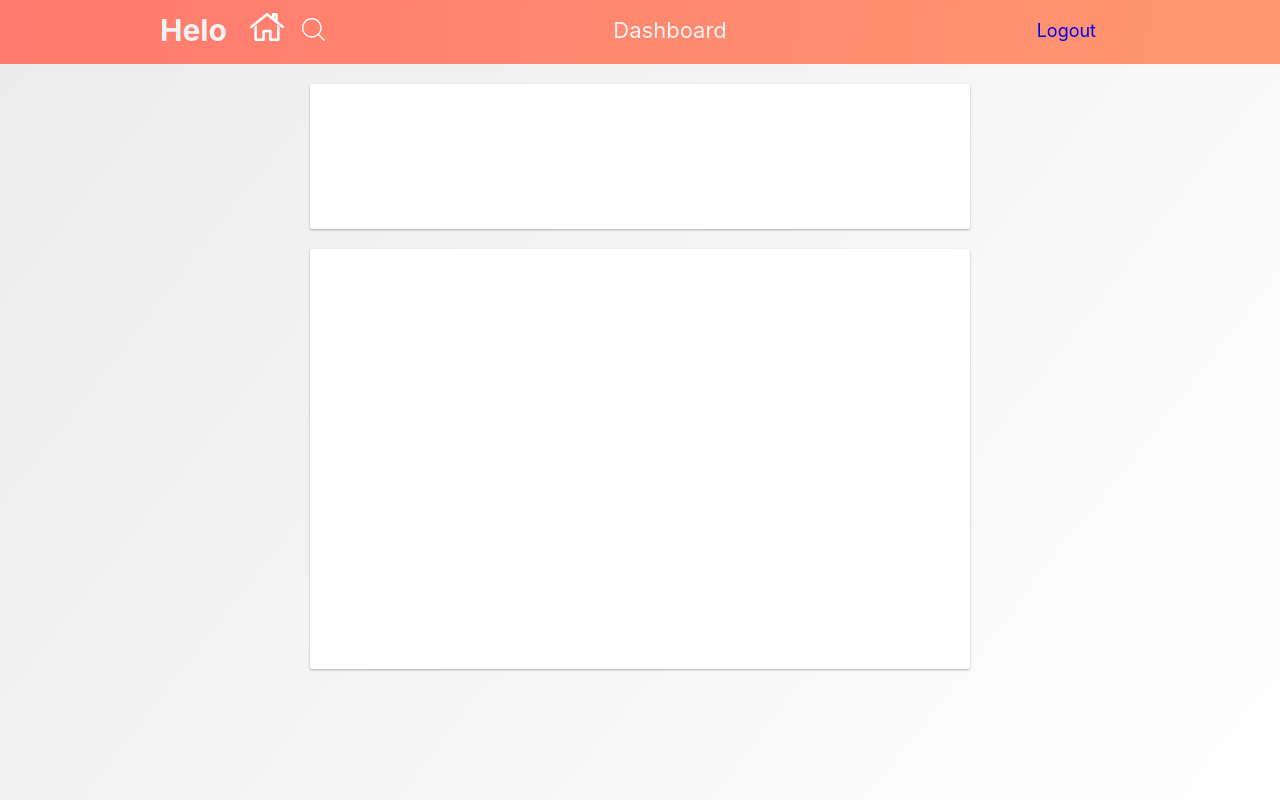
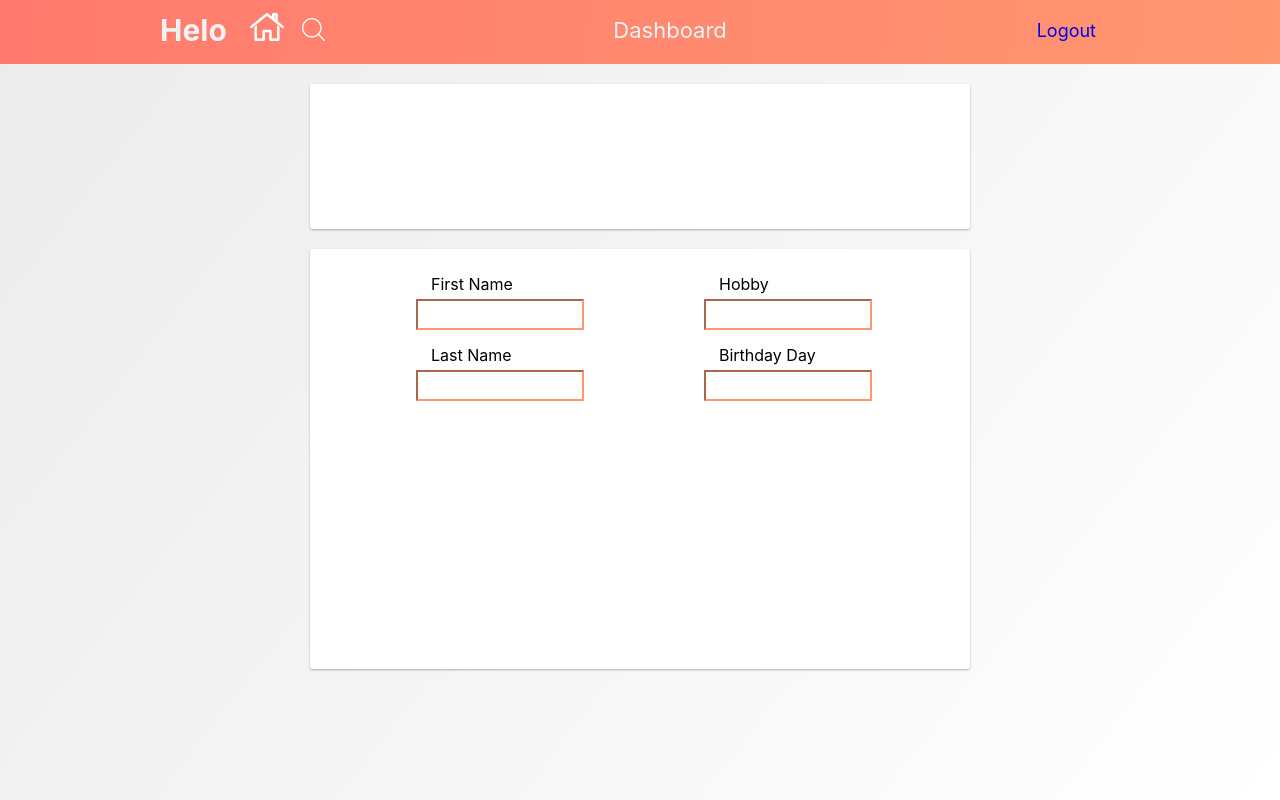
Before and after one commit to dawsonnelson/async-3, a React (Create React App) app in the folder helo/: page /#/Profile in a window 1280 px wide. Built offline with nearby package versions, Linux system fonts and the light colour scheme.

Commit message:
need to look up about dropdown input tag

```diff
--- a/helo/src/components/Auth/Auth.css
+++ b/helo/src/components/Auth/Auth.css
@@ -0,0 +1,57 @@
+.background{
+    background-image: linear-gradient(99deg, #ff70a6, #ff9770, 40%, #ffd670 73%,
+    #e9ff70);
+    width: 100%;
+    height: 100%;
+    text-align: center;
+    display: flex;
+    justify-content: center;
+
+}
+
+.log-box{
+    width: 33%;
+    height: 45%;
+    /* margin: 0 auto; */
+    margin-top: 14.0625%;
+    padding: 10px;
+    position: relative;
+
+    border-radius: 2px;
+
+
+    box-shadow: 0 1px 3px 0
+    rgba(0, 0, 0, .1), 0 1px 2px 0
+    rgba(0, 0, 0, .2);
+
+}
+
+.logo {
+    margin-top: 20px;
+    /* margin-left: 20px; */
+}
+
+/* .auth-helo{
+    text-align: center
+} */
+
+
+.auth-helo{
+    /* margin-right: px; */
+    font-size: 90px;
+
+}
+
+.login-register{
+    border-radius: 1px;
+    background-image: radial-gradient(circle at 50% - 46%,
+    #737373, #403d39);
+    box-shadow: 0 1px 3px 0 rgba(0,0,0, 0.1), 0 1px 2px 0 rgba(0,0,0,0.2);
+    background-color: #403d39;
+    color: #ffffff;
+    font-size: 20px;
+    width: 65%;
+    height: 40px;
+    margin-top: 10px;
+
+}
--- a/helo/src/components/Auth/Auth.js
+++ b/helo/src/components/Auth/Auth.js
@@ -1,11 +1,26 @@
 import React, {Component} from 'react'
+import logo from '../../assets/logo.png'
+import './Auth.css'
 
 
 export default class Auth extends Component {
 
     render(){
         return(
-            <div>
+            <div className = 'app'>
+                <div className = 'background'>
+                    <div className = 'log-box'>
+                        <img className = 'logo' src ={logo} alt = 'no'></img>
+                        <div>
+                            <span className = 'auth-helo'>Helo</span>
+                        </div>
+                        <div className = 'something'>
+                            <button className = 'login-register'>Login/Register</button>
+                        </div>
+                    </div>
+                </div>
+
+
 
             </div>
         )
--- a/helo/src/components/Dashboard/Dashboard.css
+++ b/helo/src/components/Dashboard/Dashboard.css
@@ -22,7 +22,7 @@
 
 .name-box{
     /* text-align: center; */
-    width: 16%;
+    width: 17.25%;
     height: 100px;
     /* margin: 0 auto; */
     margin-left: 350px;
@@ -43,7 +43,7 @@
     /* margin: 0 auto; */
     padding: 10px;
     position: relative;
-    margin-left: 38px;
+    margin-left: 20px;
 
     border-radius: 2px;
     background-color: #ffffff;
--- a/helo/src/components/Dashboard/Dashboard.js
+++ b/helo/src/components/Dashboard/Dashboard.js
@@ -15,7 +15,7 @@ export default class Dashboard extends Component {
                             <span>hello world</span>
                         </div>
                         <div className = 'desc'>
-                            <span>desc</span>
+                            <span>Welcome to Helo! Find recommended friends based on your similarities, and even search for them by name. The more you update your profile, the better recommendations we can make!</span>
                         </div>
                     </div>
                     <div className = 'recommended-div'>
--- a/helo/src/components/Profile/Profile.css
+++ b/helo/src/components/Profile/Profile.css
@@ -29,5 +29,79 @@
     rgba(0, 0, 0, .1), 0 1px 2px 0
     rgba(0, 0, 0, .2);
 
+
     overflow: scroll;
 }
+
+.first-name{
+    width: 25%;
+    margin-left: 15%;
+    margin-top: 15px;
+    display: inline-block
+}
+
+.first-name-display{
+    margin-left: 15px;
+}
+
+.first-name-input{
+    width: 100%;
+    height: 25px;
+    border-color: #ff9770;
+    margin-top: 5px;
+
+}
+
+.hobby{
+    width: 25%;
+    margin-left: 20%;
+    margin-top: 15px;
+    display: inline-block;
+}
+
+.hobby-display{
+    margin-left: 15px;
+}
+
+.hobby-input{
+    width: 100%;
+    height: 25px;
+    border-color: #ff9770;
+    margin-top: 5px;
+}
+
+.last-name{
+    width: 25%;
+    margin-left: 15%;
+    margin-top: 15px;
+    display: inline-block
+}
+
+.last-name-display{
+    margin-left: 15px;
+}
+
+.last-name-input{
+    width: 100%;
+    height: 25px;
+    border-color: #ff9770;
+    margin-top: 5px;
+}
+
+.birthday{
+    width: 25%;
+    margin-left: 20%;
+    margin-top: 15px;
+    display: inline-block;
+}
+
+.birthday-display{
+    margin-left: 15px;
+}
+
+.birthday-input{
+    width: 100%;
+    height: 25px;
+    border-color: #ff9770;
+    margin-top: 5px;
+}
--- a/helo/src/components/Profile/Profile.js
+++ b/helo/src/components/Profile/Profile.js
@@ -16,7 +16,22 @@ export default class Profile extends Component {
                     </div>
 
                     <div className = 'bottom-div'>
-
+                        <div className ='first-name'>
+                            <text className = 'first-name-display'>First Name</text>
+                            <input className = 'first-name-input'></input>
+                        </div>
+                        <div className='hobby'>
+                            <text className = 'hobby-display'>Hobby</text>
+                            <input className = 'hobby-input'></input>
+                        </div>
+                        <div className ='last-name'>
+                            <text className = 'last-name-display'>Last Name</text>
+                            <input className = 'last-name-input'></input>
+                        </div>
+                        <div className = 'birthday'>
+                            <text className = 'birthday-display'>Birthday Day</text>
+                            <input className = 'birthday-input'></input>
+                        </div>
                     </div>
                 </div>
             </div>
```
